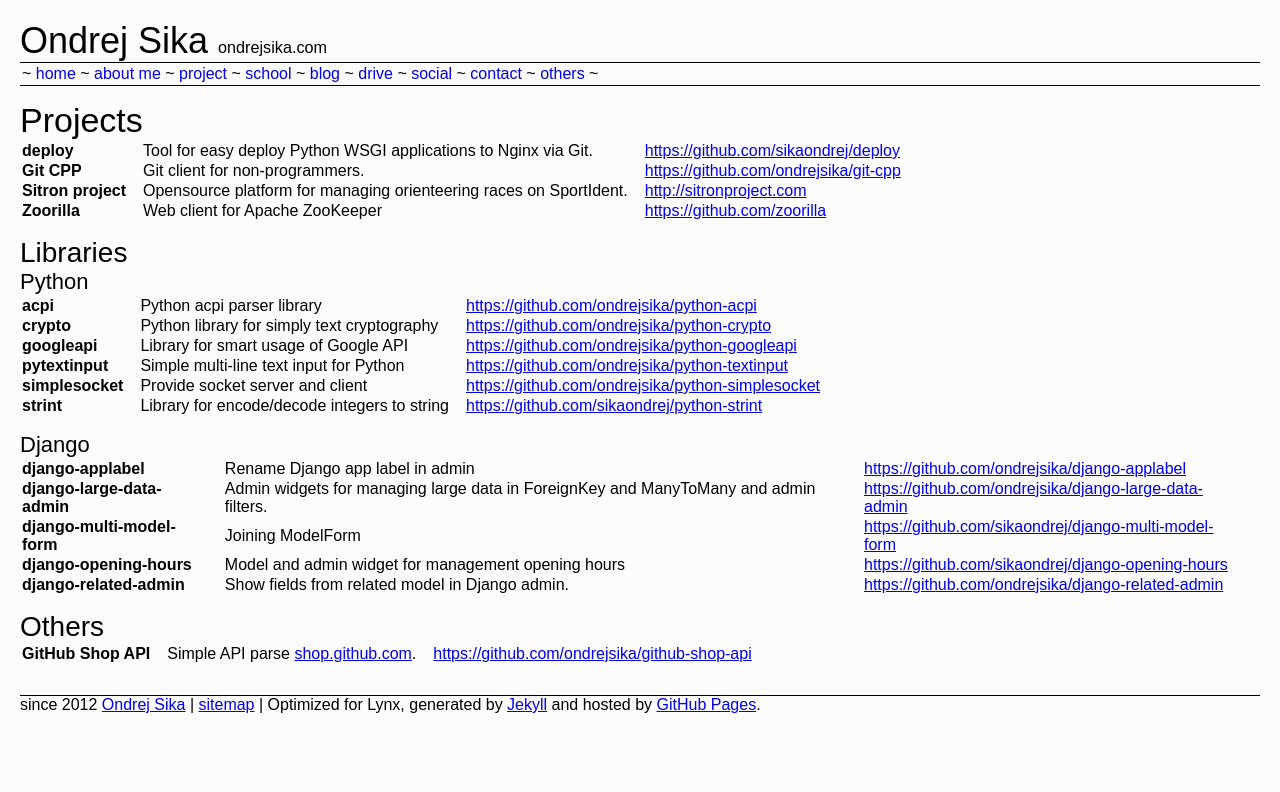
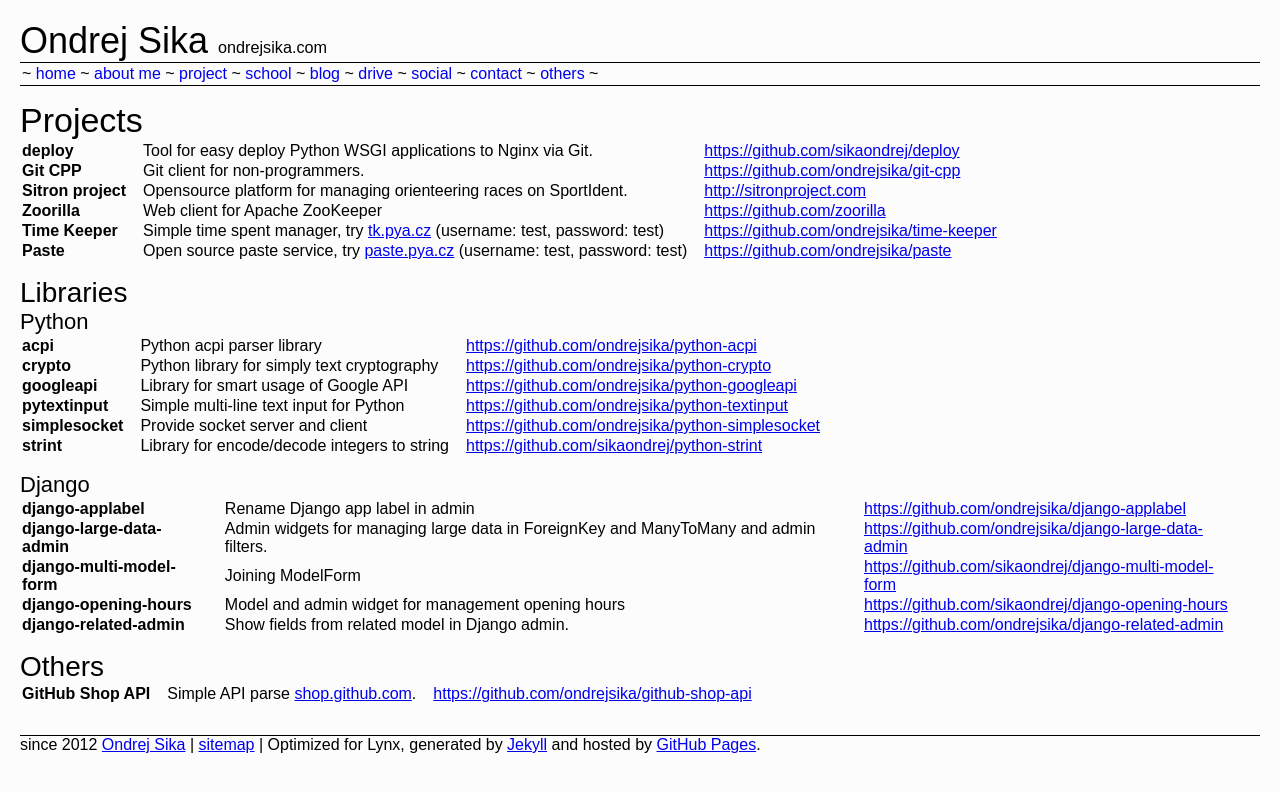
Before and after one commit to ondrejsika/ondrejsika.com, a Jekyll site: the page built from projects.html, in a window 1280 px wide. Shown: the top 792 px of the page. Built offline with Jekyll 4.4.1, drawn with Linux system fonts in a browser that asks for light colours; Markdown is read by kramdown in place of the engine named in the settings; comment, search, counter and statistics services are not loaded.

Commit message:
add paste, time keeper to projects

```diff
--- a/projects.html
+++ b/projects.html
@@ -24,6 +24,16 @@
         <td><b>Zoorilla</b></td>
         <td>Web client for Apache ZooKeeper</td>
         <td><a href="https://github.com/zoorilla" target="_blank">https://github.com/zoorilla</a></td>
+    </tr>
+    <tr>
+        <td><b>Time Keeper</b></td>
+        <td>Simple time spent manager, try <a href="http://tk.pya.cz">tk.pya.cz</a> (username: test, password: test)</td>
+        <td><a href="https://github.com/ondrejsika/time-keeper" target="_blank">https://github.com/ondrejsika/time-keeper</a></td>
+    </tr>
+    <tr>
+        <td><b>Paste</b></td>
+        <td>Open source paste service, try <a href="http://paste.pya.cz">paste.pya.cz</a> (username: test, password: test)</td>
+        <td><a href="https://github.com/ondrejsika/paste" target="_blank">https://github.com/ondrejsika/paste</a></td>
     </tr>
 </table>
 
```
